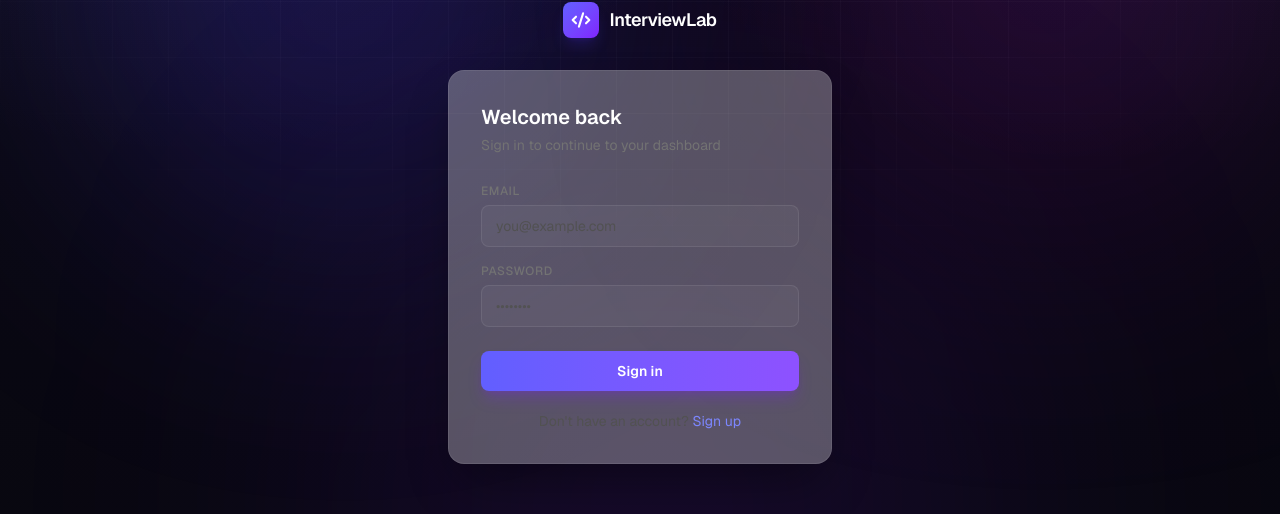
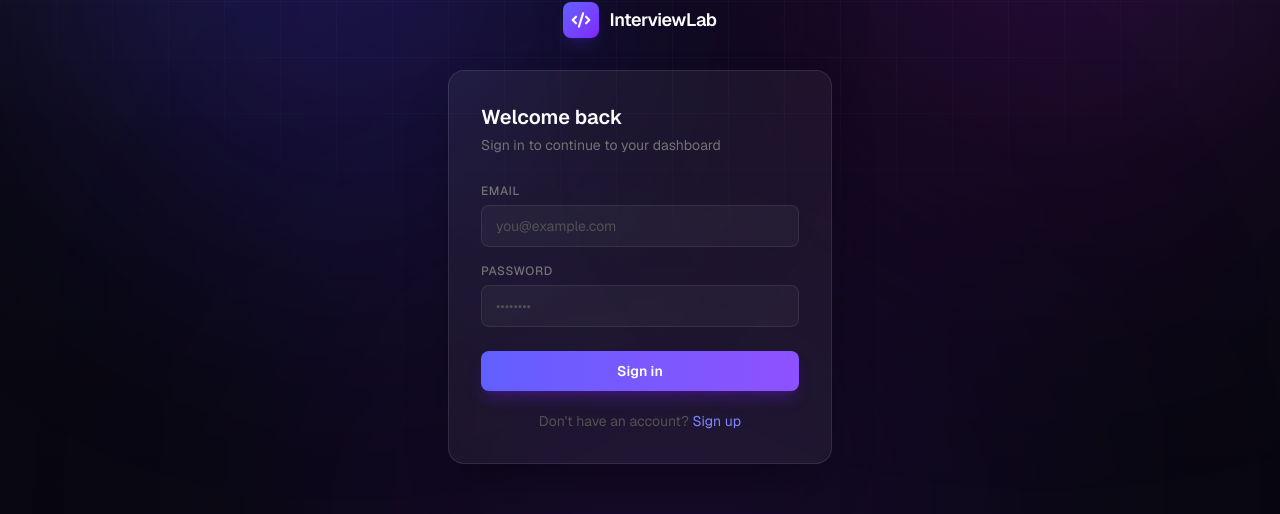
Before and after one commit to Harshitt23/Ai-interview-Collaboration-platform, a Next.js app in the folder client/: page /login in a window 1280 px wide. Shown: the part 167-681 px from the top of the page. Built offline with nearby package versions, Linux system fonts and the light colour scheme; no server answers.

Commit message:
fix: correct login card opacity (bg-white/5, was an invalid auto-migrated value)

```diff
--- a/client/app/login/page.tsx
+++ b/client/app/login/page.tsx
@@ -52,7 +52,7 @@
         </div>
 
         {/* Card */}
-        <div className="bg-white/30 backdrop-blur-xl border border-white/8 rounded-2xl p-8 shadow-2xl shadow-black/40">
+        <div className="bg-white/5 backdrop-blur-xl border border-white/10 rounded-2xl p-8 shadow-2xl shadow-black/40">
           <h1 className="text-white text-xl font-semibold mb-1">Welcome back</h1>
           <p className="text-neutral-500 text-sm mb-7">
             Sign in to continue to your dashboard
```
